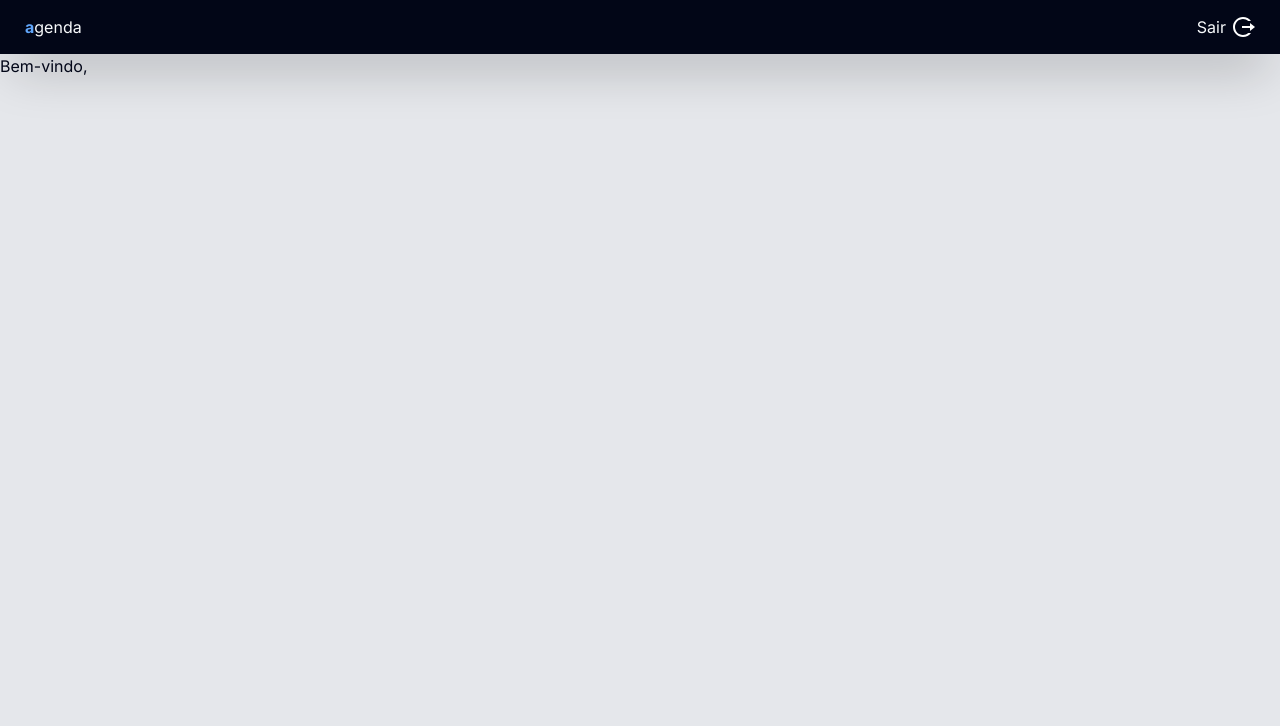
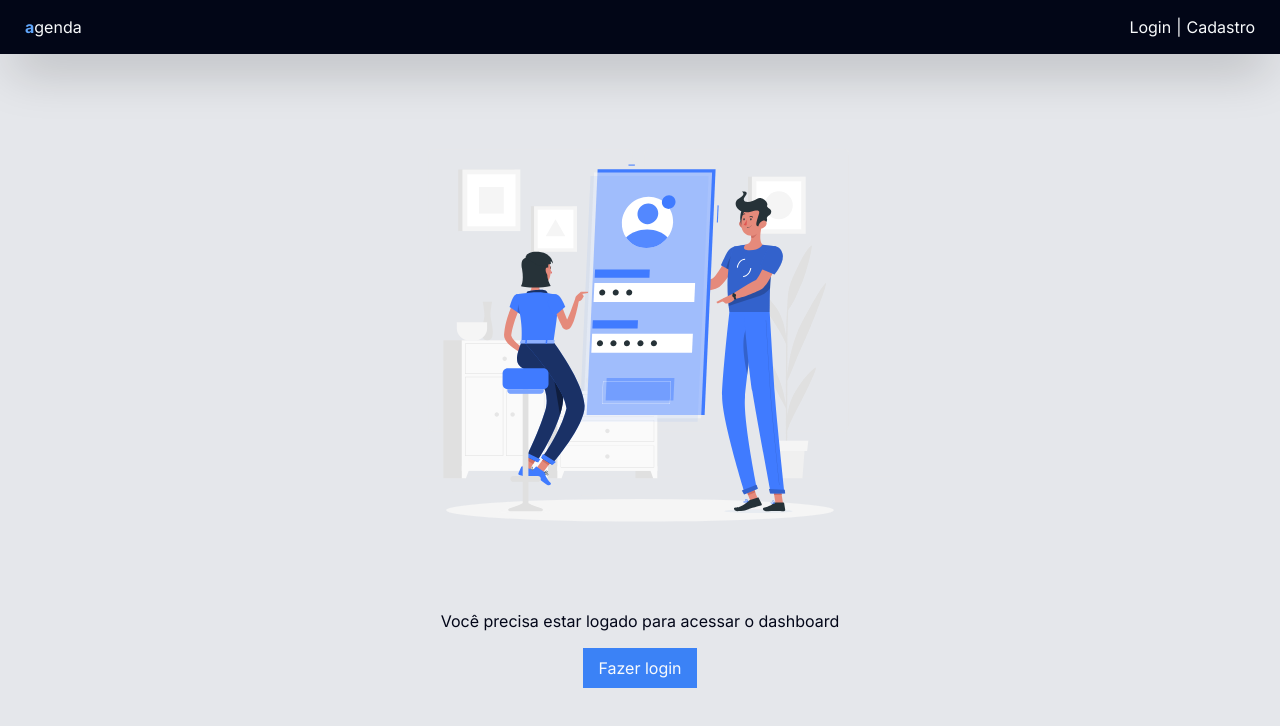
Before and after one commit to dezoliveira/agenda, a Next.js app: page /dashboard in a window 1280 px wide. Shown: the top 726 px of the page. Built offline with nearby package versions, Linux system fonts and the light colour scheme; no server answers.

Commit message:
autenticação com rota protegida por layout

```diff
--- a/src/app/dashboard/components/header/index.tsx
+++ b/src/app/dashboard/components/header/index.tsx
@@ -7,11 +7,14 @@ import { useLogout } from '@/app/lib/hooks/useLogout'
 import { useRouter } from 'next/navigation'
 import { toast } from 'react-toastify'
 import 'react-toastify/dist/ReactToastify.css';
+import { AuthContext } from '@/app/context/AuthContext'
+import { useContext } from 'react'
 
 export function Header() {
   const router = useRouter()
 
   const { logout, error, loading } = useLogout()
+  const { user, loading: loadingContext } = useContext(AuthContext)
 
   const handleLogout = async () => {
     const success = await logout()
@@ -32,13 +35,25 @@ export function Header() {
           <strong>a</strong>genda
         </Link>
 
-        <nav>
+        <nav className={styles.navLinks}>
+          { !user ? (
+            <>
+              <Link href="/">
+                Login
+              </Link>
+              |
+              <Link href="/auth/signup">
+                Cadastro
+              </Link>
+            </>
+          ) : (
             <button onClick={handleLogout} disabled={loading}>
               {/* {loading ? "Saindo..." : "Sair" } */}
               Sair
               <RiLogoutCircleRLine size={24} color='#fff'/>
             </button>
-
+          )
+        }
         {
           error && (
             <>
--- a/src/app/dashboard/components/header/styles.module.css
+++ b/src/app/dashboard/components/header/styles.module.css
@@ -7,6 +7,8 @@
     py-[15px]
     px-[25px]
     shadow-2xl
+
+    h-[6%]
 }
 
 .headerContent {
@@ -37,3 +39,9 @@
   @apply
     text-red-500
 }
+
+.navLinks {
+  @apply
+    flex
+    gap-[5px]
+}
--- a/src/app/dashboard/layout.tsx
+++ b/src/app/dashboard/layout.tsx
@@ -1,10 +1,45 @@
-import { Header } from '@/app/dashboard/components/header'
+'use client'
+
+import { Header } from './components/header'
+import { useContext } from 'react'
+import { AuthContext } from '../context/AuthContext'
+import { useRouter } from 'next/navigation'
+import Link from 'next/link'
+import stlyes from './styles.module.css'
+import Image from 'next/image'
 
 export default function DashboardLayout({ children } : { children: React.ReactNode }) {
+  const { user, loading } = useContext(AuthContext)
+  const router = useRouter()
+
+  if (loading) return <div>Carregando...</div>
+
   return (
-    <>
+    <div>
       <Header />
-      {children}
-    </>
+        {
+          !user ? (
+            <div className={stlyes.noAuthMessage}>
+              <Image
+                src="/auth.svg"
+                alt="auth-image"
+                width={500}
+                height={200}
+              />
+
+              <h1>Você precisa estar logado para acessar o dashboard</h1>
+              <Link href="/">
+                <button className={stlyes.button}>
+                  Fazer login
+                </button>
+              </Link>
+            </div>
+          ) : (
+            <main>
+              <h1>Bem vindo, {user?.displayName || user?.email}</h1>
+              {children}
+            </main>
+          )}
+    </div>
   )
 }
--- a/src/app/dashboard/page.tsx
+++ b/src/app/dashboard/page.tsx
@@ -4,7 +4,7 @@ import { useContext } from 'react'
 import { AuthContext } from '@/app/context/AuthContext'
 
 export default function Dashboard() {
-  const { user, loading } = useContext(AuthContext)
-
-  return <h1>Bem-vindo, {user?.displayName || user?.email}</h1>
+  return (
+    <h1>Dashboard</h1>
+  )
 }
--- /dev/null
+++ b/src/app/dashboard/styles.module.css
@@ -0,0 +1,26 @@
+.noAuthMessage {
+  @apply
+    flex
+    flex-col
+    items-center
+    /* justify-center */
+    pt-[40px]
+    h-[94vh]
+    gap-[15px]
+    p-[15px]
+}
+
+.noAuthMessage button {
+  @apply
+    bg-blue-500
+    text-slate-50
+    px-[15px]
+    py-[8px]
+}
+
+/* .noAuthMessage a {
+  @apply
+    underline
+    text-blue-500
+    hover:opacity-[.9]
+} */
```
Also changed, not shown: public/auth.svg (added). Lines whose indentation alone changed are shown as unchanged.
